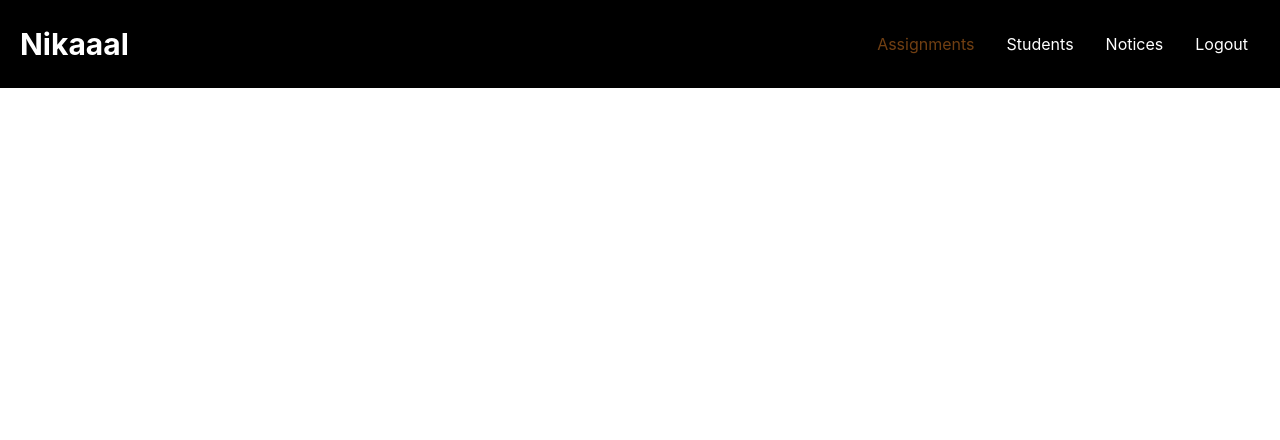
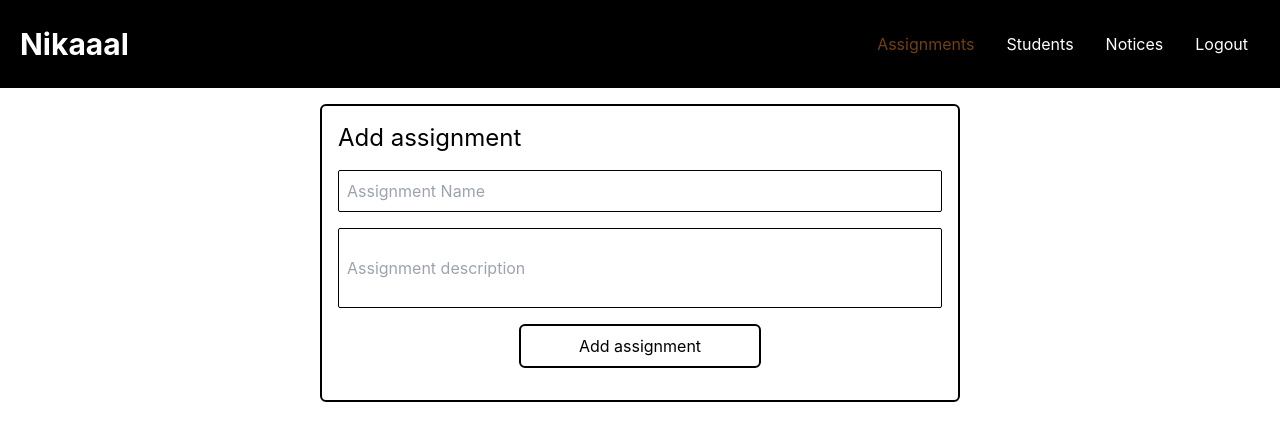
Before and after one commit to programmerpranit/codeissance_35_vadapav, a Next.js app: page /teacher/classroom/1 in a window 1280 px wide. Shown: the top 440 px of the page. Built offline with nearby package versions, Linux system fonts and the light colour scheme.

Commit message:
add assignment section added

```diff
--- a/pages/teacher/classroom/[id]/index.js
+++ b/pages/teacher/classroom/[id]/index.js
@@ -25,13 +25,26 @@ const Classroom = () => {
           </ul>
         </div>
       </div>
-      <div className="max-w bg-slate-400 h-full">
-      <div>
 
+      <div className="flex flex-col m-4 p-4 mx-auto border-black border-2 rounded-md w-3/6">
+        <h1 className="text-2xl">Add assignment</h1>
+        <input
+                className=" border-black border rounded-sm p-2 mt-4 w-full "
+                placeholder="Assignment Name"
+                name="emailAddress"
+        />
+        <input
+                className=" border-black border rounded-sm p-2 mt-4 w-full h-20"
+                placeholder="Assignment description"
+                name="emailAddress"
+        />
+        <button className="border-black border-2 m-4 rounded-md w-2/5 p-2 mx-auto">
+          Add assignment
+        </button>
       </div>
 
 
-      </div>
+
     </>
   );
 };
```
